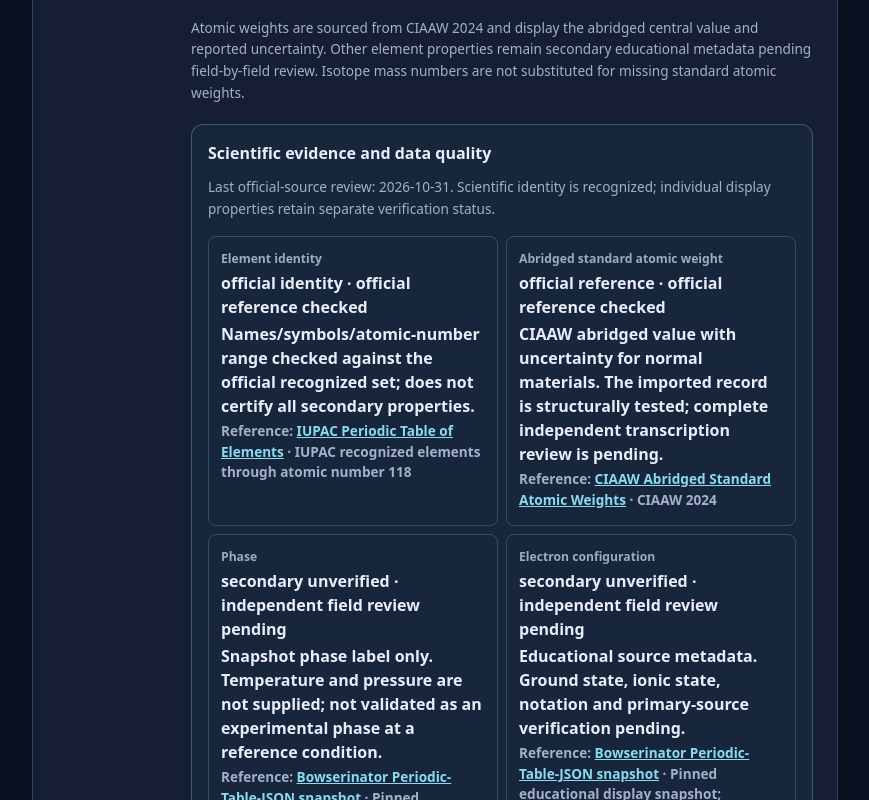
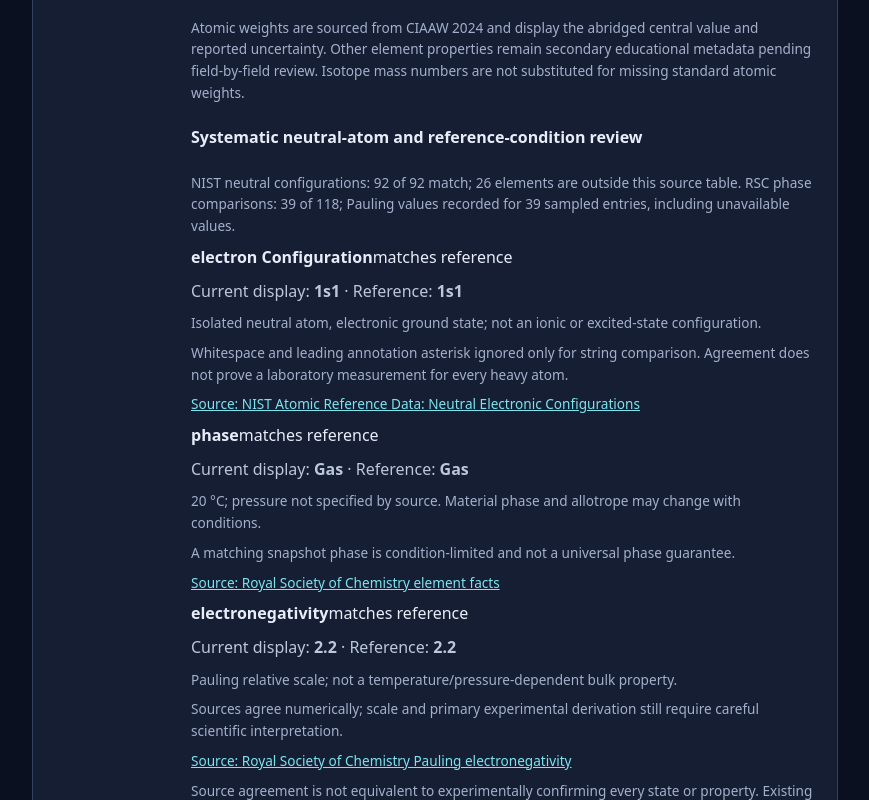
Before and after one commit to foxcyloxcy/periodic-table-calculator, a Next.js app: page / in a window 1280 px wide. Shown: the part 2000-2800 px from the top of the page, without its empty margins (205-1074 px from the left). Built offline with nearby package versions, Linux system fonts and the light colour scheme.

Commit message:
feat: integrate systematic NIST neutral-atom comparisons in periodic table details

```diff
--- a/src/components/PeriodicTable.tsx
+++ b/src/components/PeriodicTable.tsx
@@ -2,6 +2,7 @@
 
 import { useMemo, useState } from 'react';
 import { atomicWeightBySymbol } from '@/lib/chemistry/elements';
+import SystematicElementReview from '@/components/SystematicElementReview';
 import {auditElement,auditOverview,type PropertyEvidence} from '@/lib/chemistry/element-audit';
 import {independentReview,reviewProgress} from '@/lib/chemistry/independent-property-review';
 import { elementCategories, periodicElements, searchElements, type PeriodicElement, PERIODIC_TABLE_SOURCE, STANDARD_WEIGHT_REFERENCE } from '@/lib/chemistry/periodic-table';
@@ -56,6 +57,7 @@ export default function PeriodicTable({ onAppendSymbol }: {onAppendSymbol: (symb
           <div><dt>Atomic weight</dt><dd>{atomicWeightBySymbol.get(selected.symbol)?.abridged ? `${atomicWeightBySymbol.get(selected.symbol)!.abridged!.value} ± ${atomicWeightBySymbol.get(selected.symbol)!.abridged!.uncertainty} (CIAAW 2024 abridged)` : 'No standard atomic weight (CIAAW 2024)'}</dd></div>
         </dl>
         <p className="hint">Atomic weights are sourced from CIAAW 2024 and display the abridged central value and reported uncertainty. Other element properties remain secondary educational metadata pending field-by-field review. Isotope mass numbers are not substituted for missing standard atomic weights.</p>
+        <SystematicElementReview symbol={selected.symbol}/>
         <section className="element-evidence" aria-label="Scientific property evidence">
           <h4>Scientific evidence and data quality</h4>
           <p className="hint">Last official-source review: {overview.checkedDate}. Scientific identity is recognized; individual display properties retain separate verification status.</p>
```
